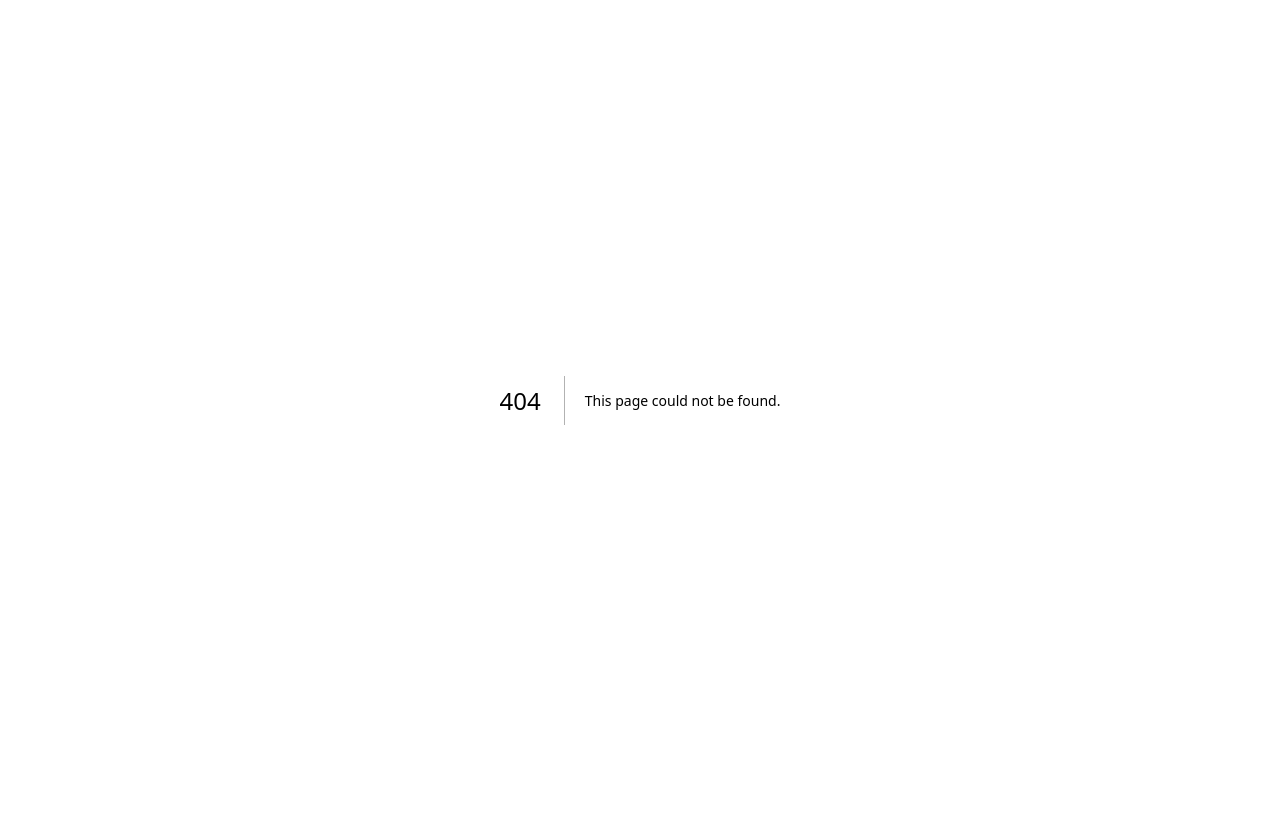
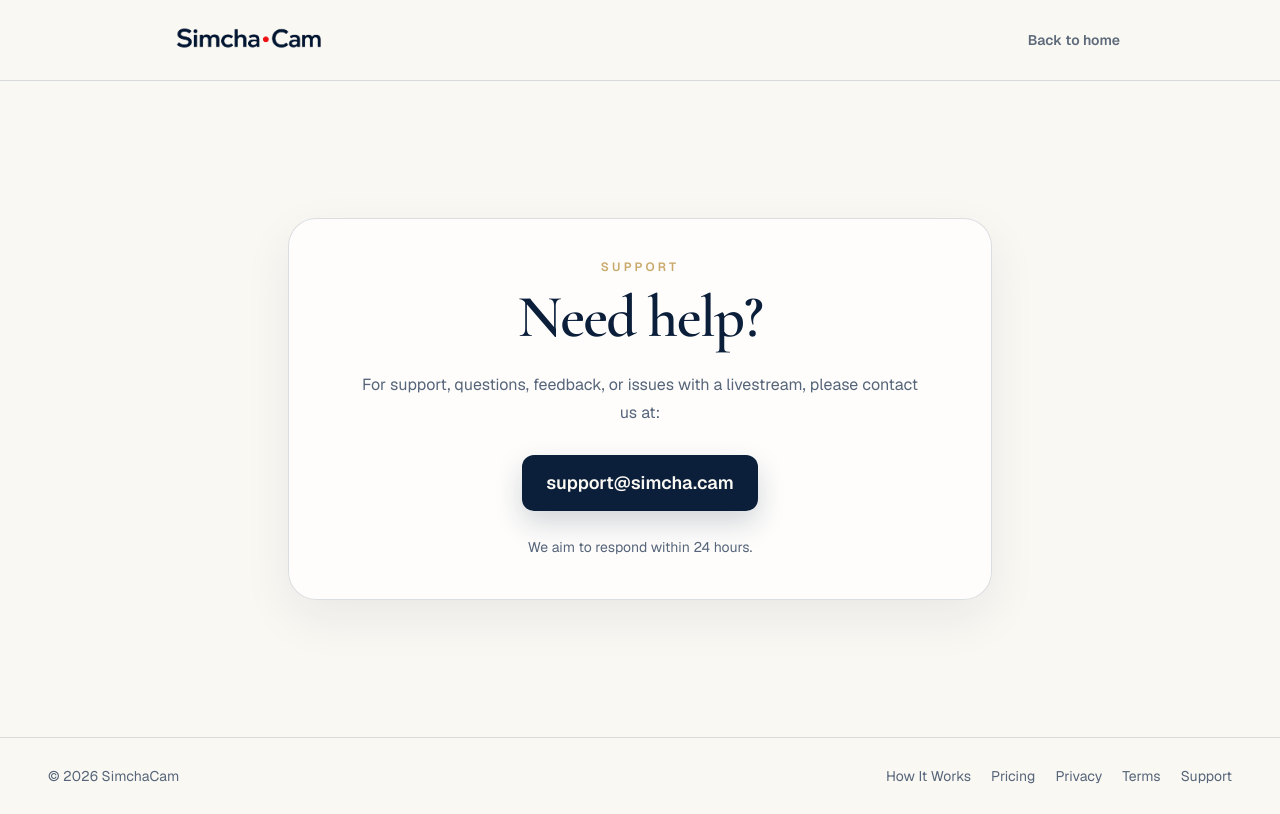
Before and after one commit to ElHighPriest/simchacam, a Next.js app: page /support in a window 1280 px wide. Before the commit this address had no page. Built offline with nearby package versions, Linux system fonts and the light colour scheme.

Commit message:
Add support page

```diff
--- a/app/components/PublicFooter.tsx
+++ b/app/components/PublicFooter.tsx
@@ -21,6 +21,9 @@ export default function PublicFooter() {
           <Link href="/terms" className="transition hover:text-navy">
             Terms
           </Link>
+          <Link href="/support" className="transition hover:text-navy">
+            Support
+          </Link>
         </nav>
       </div>
     </footer>
--- /dev/null
+++ b/app/support/page.tsx
@@ -0,0 +1,67 @@
+import type { Metadata } from "next";
+import Image from "next/image";
+import Link from "next/link";
+import PublicFooter from "@/app/components/PublicFooter";
+
+export const metadata: Metadata = {
+  title: "Support | SimchaCam",
+  description: "Contact SimchaCam support",
+};
+
+export default function SupportPage() {
+  return (
+    <main className="min-h-screen bg-warm-white text-navy">
+      <header className="border-b border-navy/10 bg-warm-white/95 backdrop-blur">
+        <nav className="mx-auto flex h-20 max-w-5xl items-center justify-between px-5 sm:px-8">
+          <Link
+            href="/"
+            aria-label="SimchaCam home"
+            className="relative block h-10 w-36 shrink-0 overflow-hidden sm:h-12 sm:w-44"
+          >
+            <Image
+              src="/simchacam-logo.svg"
+              alt="SimchaCam"
+              fill
+              sizes="(max-width: 640px) 144px, 176px"
+              className="object-cover object-center mix-blend-multiply"
+            />
+          </Link>
+          <Link
+            href="/"
+            className="text-sm font-semibold text-navy/65 transition hover:text-navy"
+          >
+            Back to home
+          </Link>
+        </nav>
+      </header>
+
+      <section className="mx-auto flex min-h-[calc(100vh-9rem)] max-w-3xl items-center px-5 py-14 sm:px-8">
+        <div className="w-full rounded-[1.75rem] border border-gold/30 bg-white/75 p-6 text-center shadow-[0_18px_50px_rgba(11,31,58,0.07)] sm:p-10">
+          <p className="text-xs font-semibold uppercase tracking-[0.26em] text-gold">
+            Support
+          </p>
+          <h1 className="mt-3 font-display text-5xl font-semibold leading-none tracking-[-0.025em] sm:text-6xl">
+            Need help?
+          </h1>
+          <p className="mx-auto mt-6 max-w-xl text-base leading-7 text-muted-navy">
+            For support, questions, feedback, or issues with a livestream,
+            please contact us at:
+          </p>
+
+          <a
+            href="mailto:support@simcha.cam"
+            className="mt-7 inline-flex min-h-13 items-center justify-center rounded-xl bg-navy px-6 py-3.5 text-lg font-semibold text-warm-white shadow-[0_12px_28px_rgba(11,31,58,0.18)] transition hover:bg-[#102b4f]"
+          >
+            support@simcha.cam
+          </a>
+
+          <p className="mt-6 text-sm leading-6 text-muted-navy">
+            We aim to respond within 24 hours.
+          </p>
+        </div>
+      </section>
+
+      <PublicFooter />
+    </main>
+  );
+}
```
